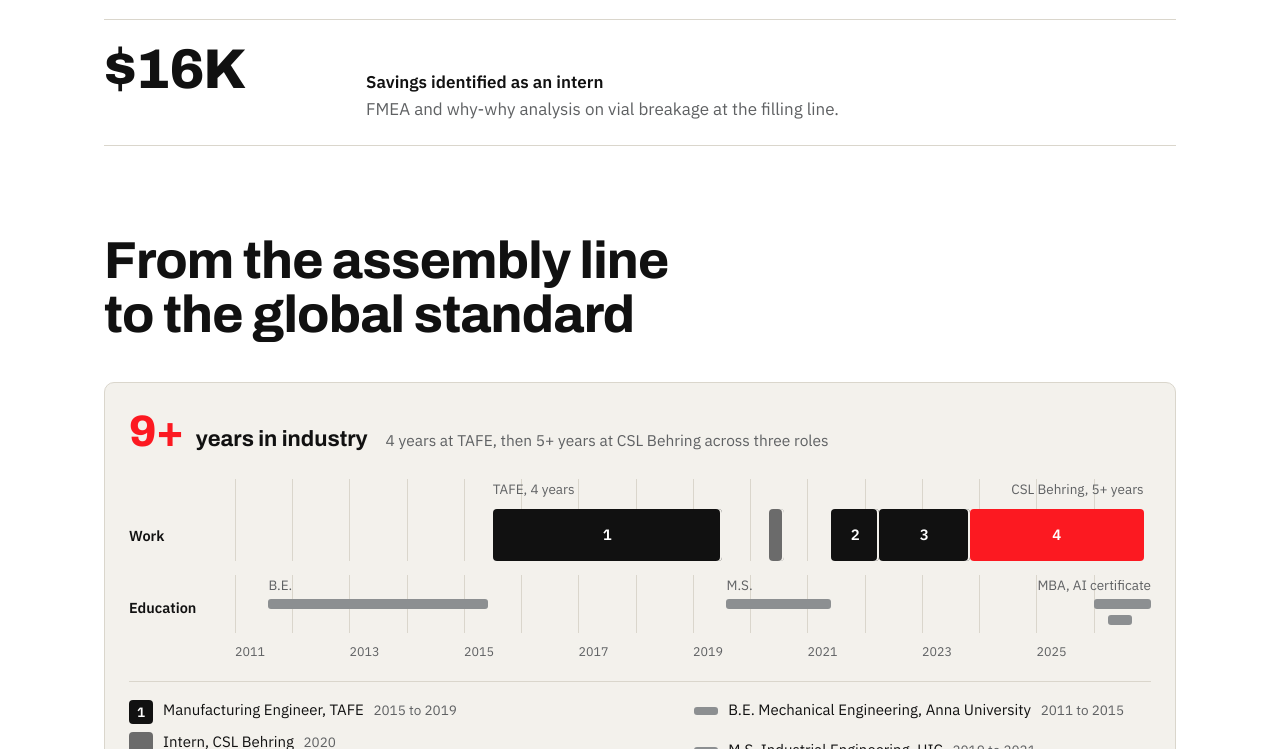
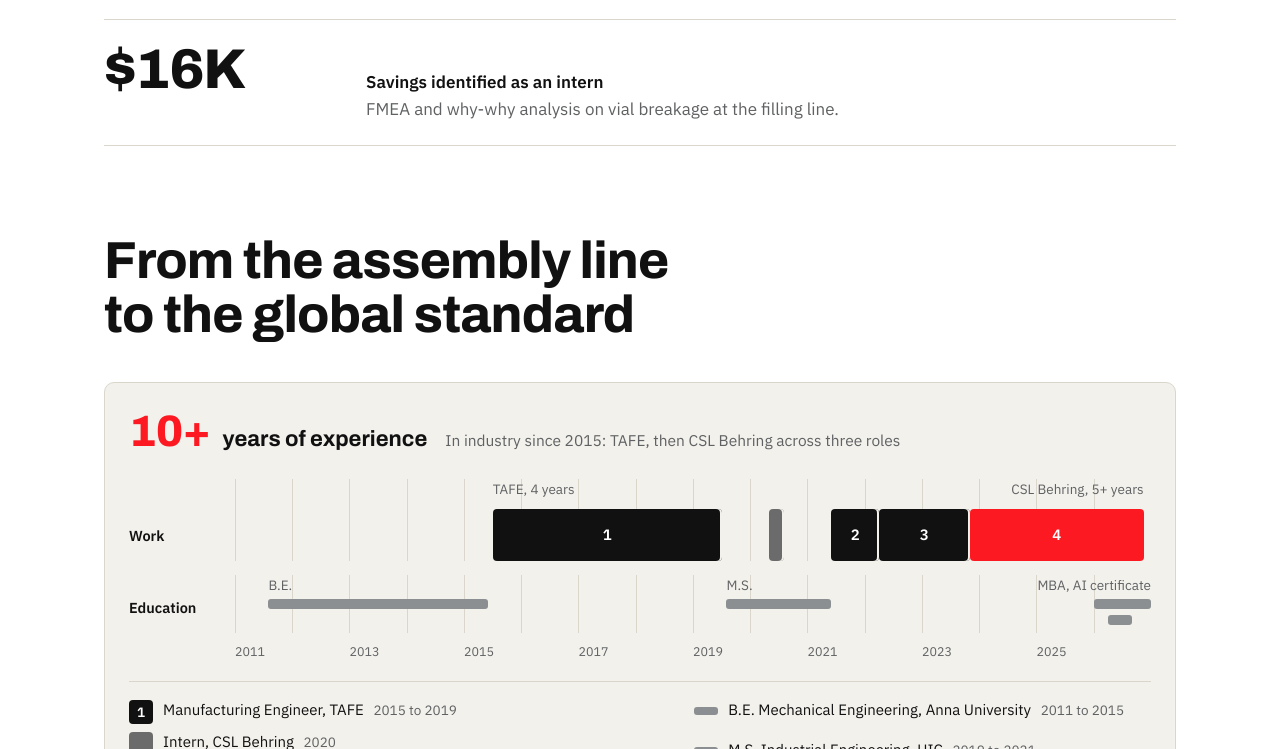
Before and after one commit to harishinfo94/harishrp.github.io, a plain HTML site: page index.html in a window 1280 px wide. Shown: the part 1982-2731 px from the top of the page. Drawn offline with Linux system fonts and the light colour scheme.

Commit message:
Add files via upload

```diff
--- a/index.html
+++ b/index.html
@@ -216,7 +216,7 @@ section .intro{margin-top:18px}
 <header class="hero" id="top">
   <div class="wrap">
     <h1>Harish Ramdass Prabakaran</h1>
-    <p class="lede"><b>Senior Manager, Reliability and Automation Engineering at CSL Behring.</b> Author of the company’s Global Reliability Engineering Standard, with 9+ years across production, quality and reliability.</p>
+    <p class="lede"><b>Senior Manager, Reliability and Automation Engineering at CSL Behring.</b> Author of the company’s Global Reliability Engineering Standard, with 10+ years of experience across production, quality and reliability.</p>
     <div class="actions">
       <a class="btn solid" href="#contact">Get in touch</a>
       <a class="btn" href="#thesis">Read my thesis</a>
@@ -258,8 +258,8 @@ section .intro{margin-top:18px}
     <h2>From the assembly line to the global standard</h2>
     <div class="tl" role="img" aria-label="Timeline from 2011 to 2026. Work: four years at TAFE, then five-plus years at CSL Behring across three roles. Education: a bachelor's, a master's, a certificate and an MBA in progress.">
       <div class="tl-head">
-        <p><b class="num">9+</b> years in industry</p>
-        <span>4 years at TAFE, then 5+ years at CSL Behring across three roles</span>
+        <p><b class="num">10+</b> years of experience</p>
+        <span>In industry since 2015: TAFE, then CSL Behring across three roles</span>
       </div>
       <div class="tl-lane">
         <span class="tl-name">Work</span>
```
